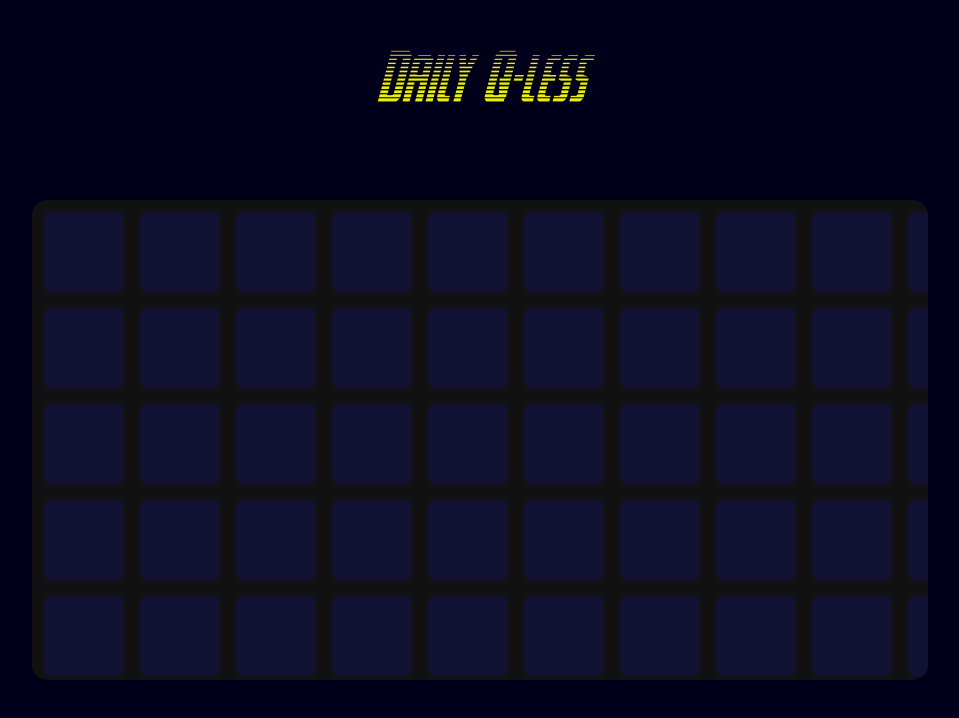
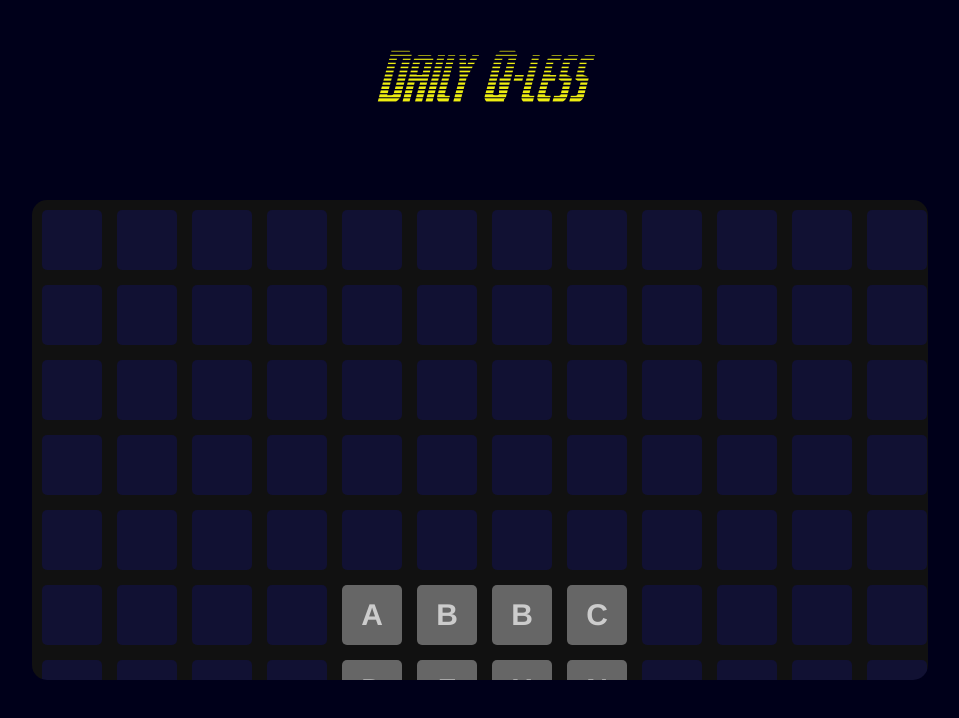
Before and after one commit to damiensnyder/damiens-arcade, a SvelteKit app: page /daily-qless in a window 1280 px wide. Shown: the top 718 px of the page, without its empty margins (160-1119 px from the left). Built offline with nearby package versions, Linux system fonts and the light colour scheme.

Commit message:
adjust sizing

```diff
--- a/src/routes/daily-qless/+page.svelte
+++ b/src/routes/daily-qless/+page.svelte
@@ -15,7 +15,6 @@
 <h1>Daily Q-less</h1>
 
 <div class="grid-outer">
-  <!-- <div class="grid-middle"> -->
   <div class="grid-inner">
     {#each grid as row, x}
       {#each row as cell, y}
@@ -25,13 +24,12 @@
       {/each}
     {/each}
   </div>
-  <!-- </div> -->
 </div>
 
 <style>
   .grid-outer {
-    width: 70%;
-    height: 60vh;
+    max-width: 70%;
+    max-height: 60vh;
     margin: 2rem;
     display: flex;
     justify-content: safe center;
@@ -42,28 +40,23 @@
     background-color: var(--bg-3);
   }
 
-  /* .grid-middle {
-    display: flex;
-    justify-content: center;
-    align-items: center;
-  } */
-
   .grid-inner {
     display: grid;
-    gap: 0.8rem;
-    grid-template-rows: repeat(13, 4rem);
-    grid-template-columns: repeat(12, 4rem);
-    text-transform: capitalize;
+    gap: 15px;
+    grid-template-rows: repeat(13, 60px);
+    grid-template-columns: repeat(12, 60px);
     /* margin: auto; */
-    padding: 0.6rem;
-    font-size: 1.5rem;
+    padding: 10px;
+    font-size: 30px;
     font-weight: 700;
     cursor: grab;
+    text-transform: capitalize;
+    user-select: none;
   }
 
   .cell {
-    width: 4rem;
-    height: 4rem;
+    width: 60px;
+    height: 60px;
     background-color: var(--bg-2);
     display: flex;
     justify-content: center;
```
Lines whose indentation alone changed are shown as unchanged.
